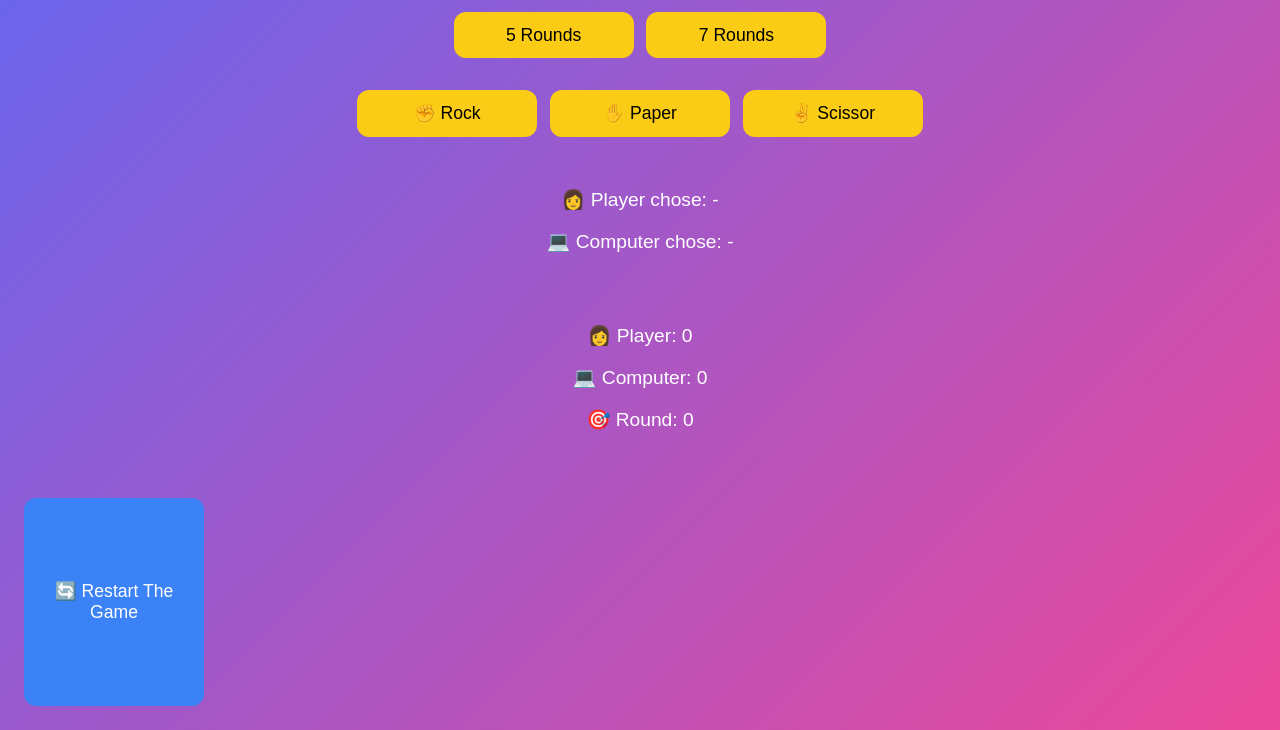
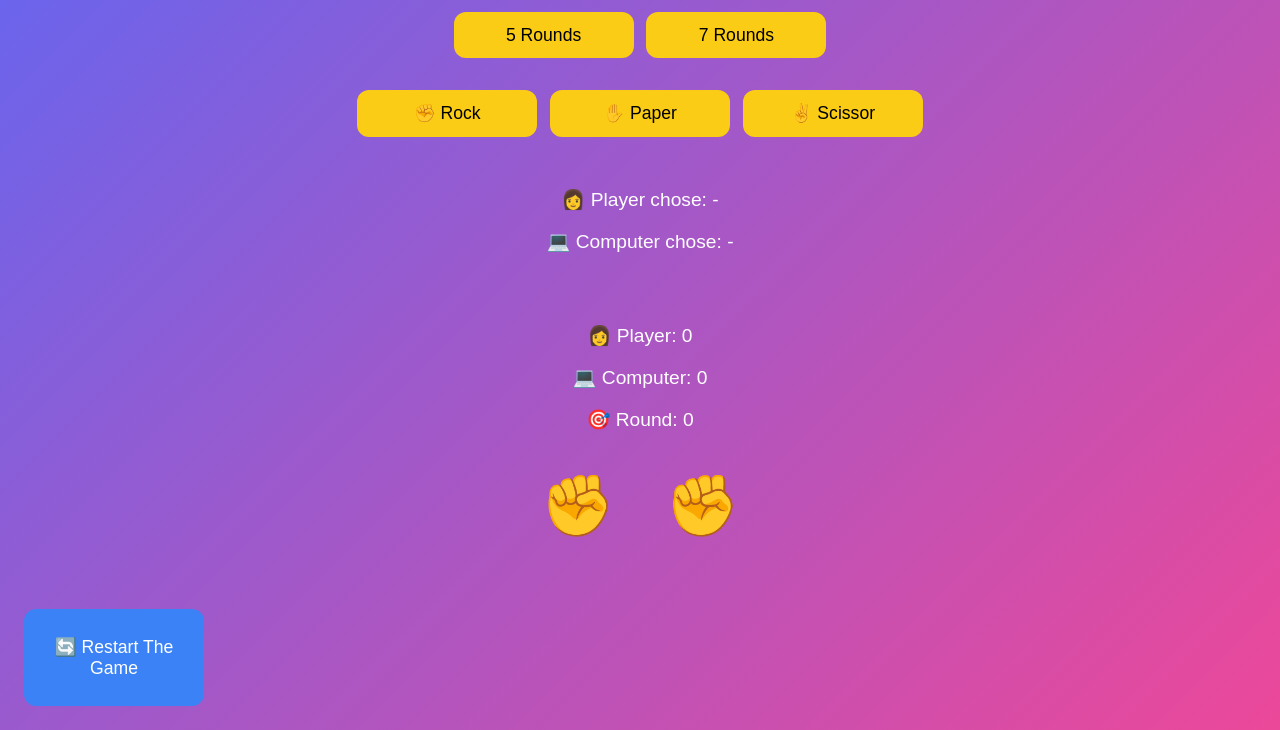
Before and after one commit to beata-teck/rock-paper-scissors, a plain HTML site: page index.html in a window 1280 px wide. Shown: the part 118-848 px from the top of the page. Drawn offline with Linux system fonts and the light colour scheme.

Commit message:
little bit of animation

```diff
--- a/index.html
+++ b/index.html
@@ -30,7 +30,10 @@
     <p>💻 Computer: <span id="computer-score">0</span></p>
     <p>🎯 Round: <span id="current-round">0</span></p>
   </div>
-
+<div id="battle-stage">
+    <div id="player-hand" class="hand">✊</div>
+    <div id="computer-hand" class="hand">✊</div>
+</div>
   <div id="result"></div>
 
   <button id="restart">🔄 Restart The Game</button>
--- a/style/index.css
+++ b/style/index.css
@@ -110,3 +110,21 @@ button:hover {
     width: 100%;
   }
 }
+#battle-stage{
+  display: flex;
+  justify-content: center;
+  align-items: center;
+  gap: 50px;
+  margin: 20px 0;
+  font-size: 60px;
+
+}
+.hand{
+animation: shake 0.6s ease-in-out 2;
+}
+@keyframes shake {
+  0%,100% { transform: translate(0);}
+  25%{transform: translateY(-15px);}
+  50%{transform: translateY(15px);}
+75%{transform: translateY(-15px);}
+}
```
